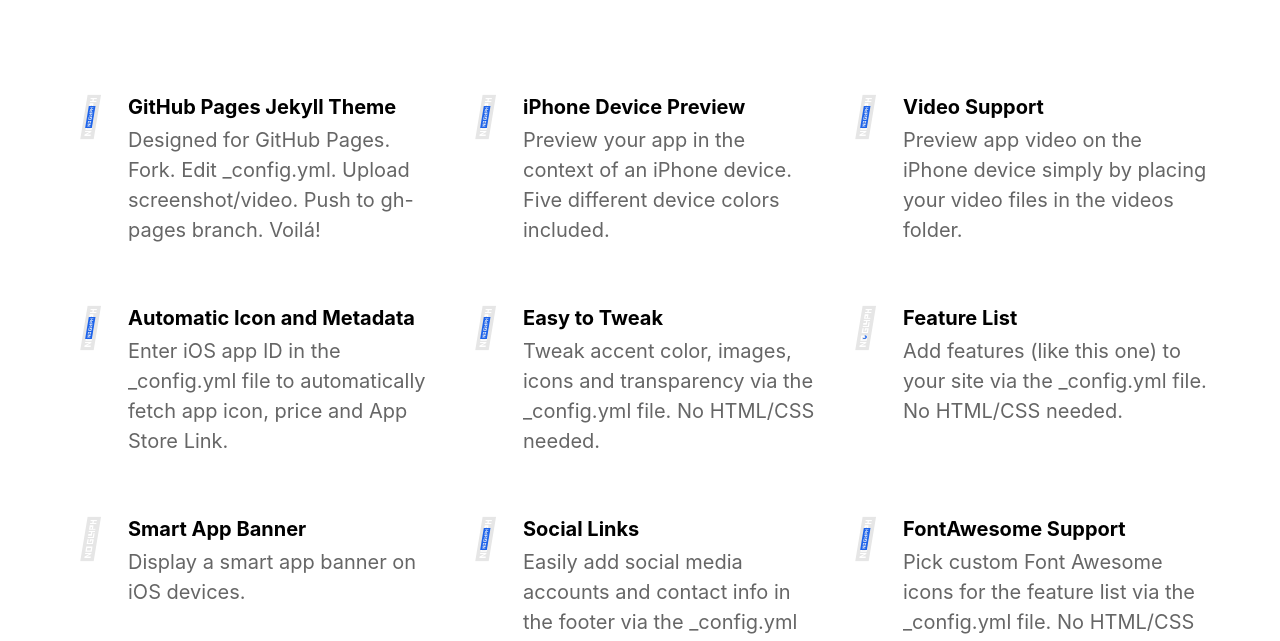
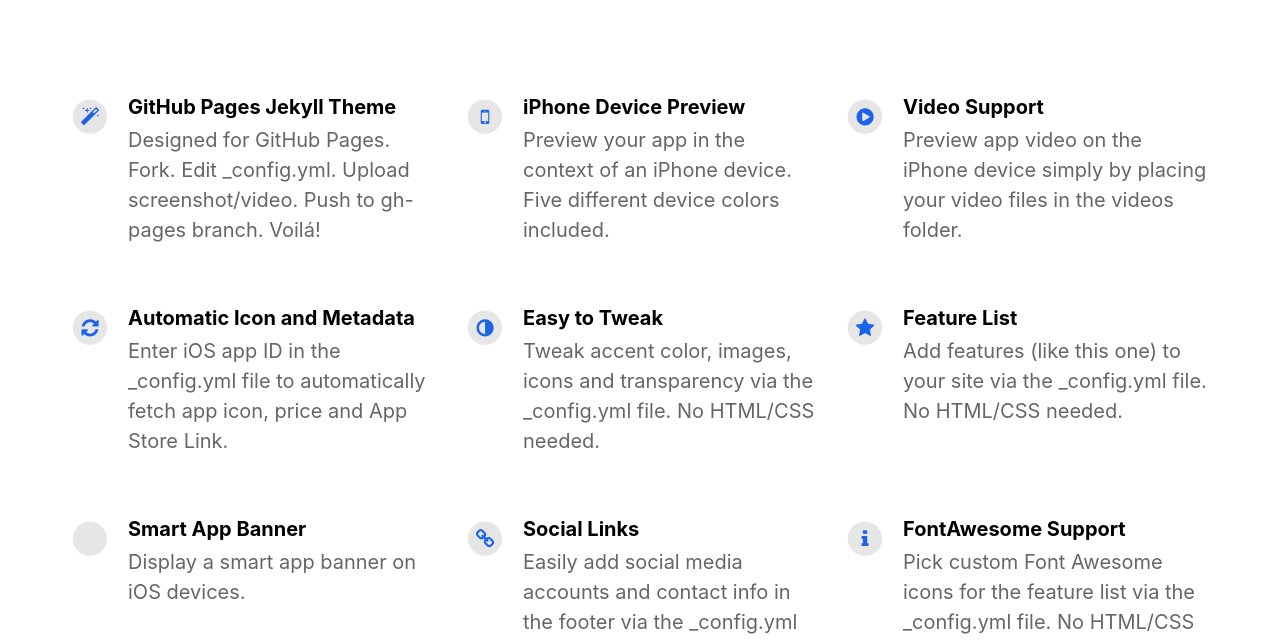
Before and after one commit to chickensmitten/automatic, a Jekyll site: the page built from index.html, in a window 1280 px wide. Shown: the part 987-1628 px from the top of the page. Built offline with Jekyll 4.4.1, drawn with Linux system fonts in a browser that asks for light colours; nearby versions of some CDN libraries.

Commit message:
Update features.html

```diff
--- a/_includes/features.html
+++ b/_includes/features.html
@@ -6,8 +6,8 @@
     <div class="feature">
         <div>
             <span class="fa-stack fa-1x">
-                <i class="iconBack fas fa-circle fa-stack-2x"></i>
-                <i class="iconTop fas fa-{{ feature.fontawesome-icon-name }} fa-stack-1x"></i>
+                <i class="iconBack fa fa-circle fa-stack-2x"></i>
+                <i class="iconTop fa fa-{{ feature.fontawesome-icon-name }} fa-stack-1x"></i>
             </span>
         </div>
         <div class="featureText">
```
